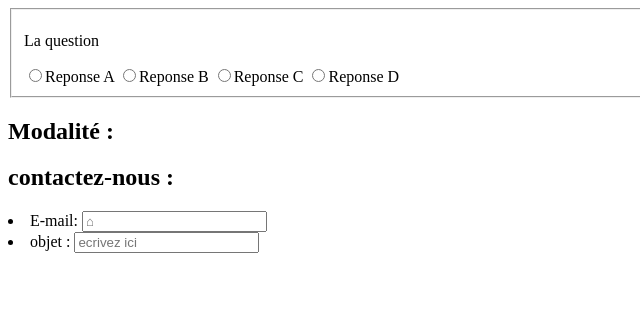
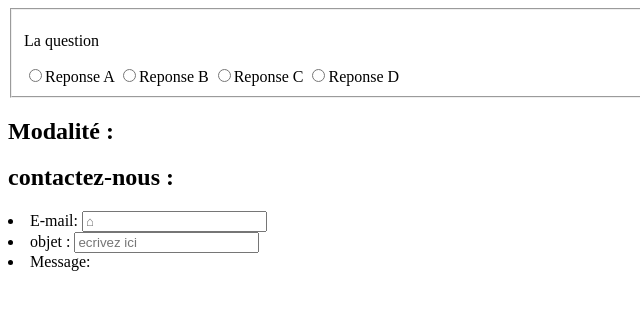
Before and after one commit to TheCats100/Wild-Projet-1, a plain HTML site: page index.html in a window 1280 px wide. Shown: the full height of the page, 0-640 px from the left. Drawn offline with Linux system fonts and the light colour scheme.

Commit message:
ajoute du label message dans la section contact us dans le footer

```diff
--- a/index.html
+++ b/index.html
@@ -35,6 +35,9 @@
                 <label for="subject"> objet :</label>
                 <input type="text" placeholder="ecrivez ici">
             </li>
+            <li>
+                <label for="msg">Message:</label>
+            </li>
 
         </section>
     </footer>
```
